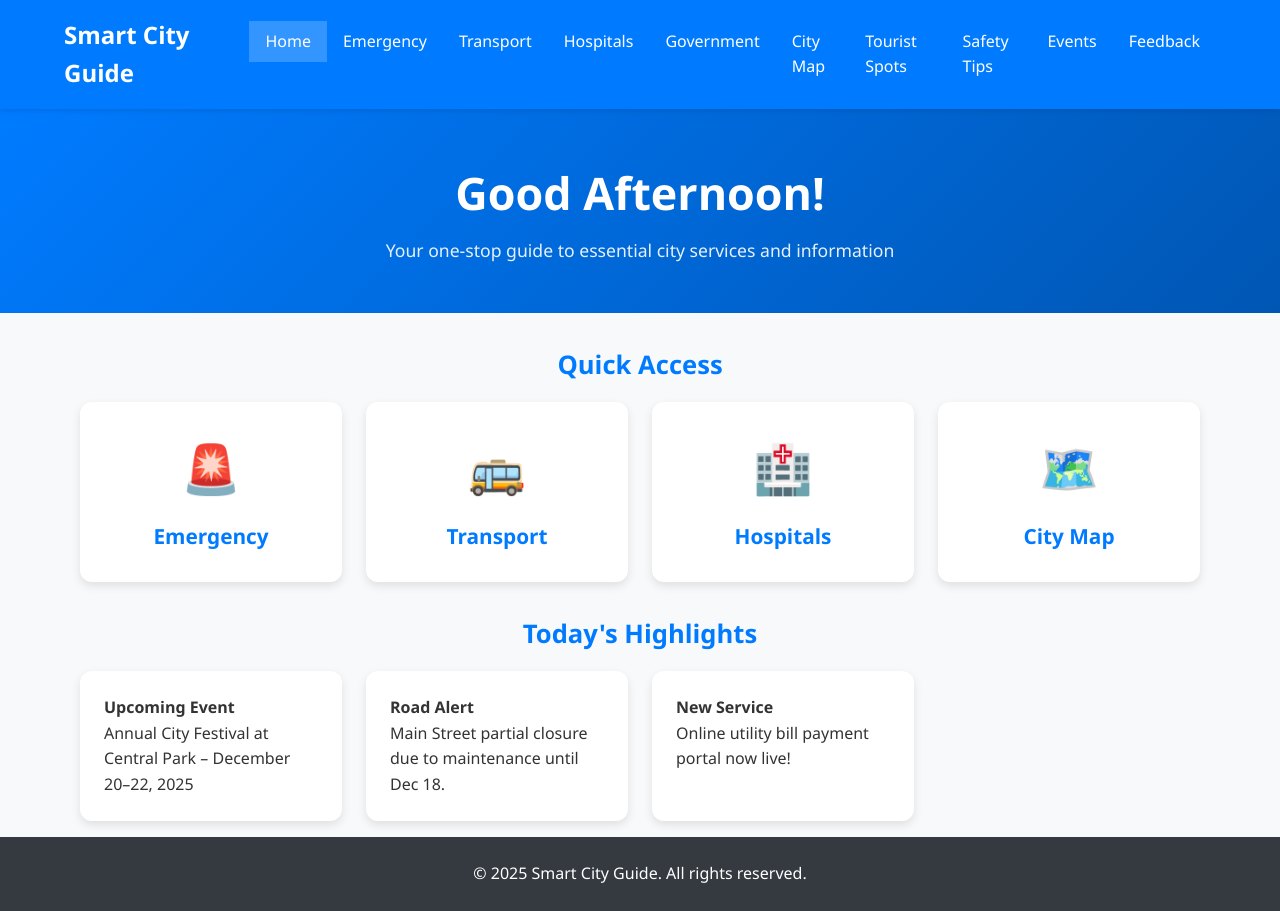
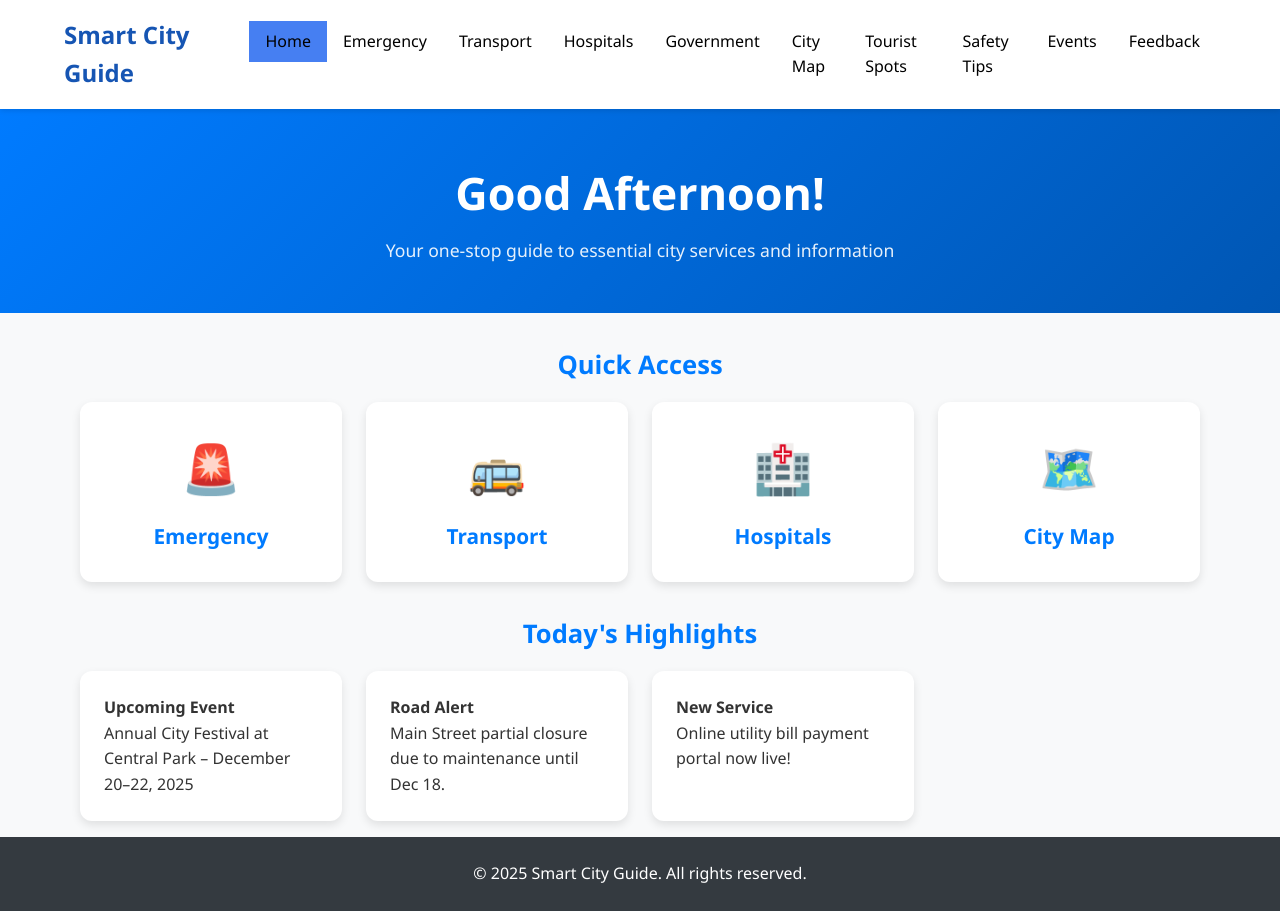
Before and after one commit to Roshan-504/Smart-City, a plain HTML site: page index.html in a window 1280 px wide. Drawn offline with Linux system fonts and the light colour scheme.

```diff
--- a/index.css
+++ b/index.css
@@ -24,8 +24,8 @@ body {
 }
 
 .header {
-    background-color: #007bff;
-    color: white;
+    background-color: white;
+    color: rgb(22, 85, 179);
     box-shadow: 0 2px 5px rgba(0, 0, 0, 0.1);
     position: sticky;
     top: 0;
@@ -59,7 +59,7 @@ body {
     display: block;
     height: 3px;
     width: 100%;
-    background: white;
+    background: black;
     border-radius: 3px;
     transition: all 0.3s;
 }
@@ -69,7 +69,7 @@ body {
     top: 100%;
     left: 0;
     right: 0;
-    background-color: #007bff;
+    background-color: #7caee4;
     max-height: 0;
     overflow: hidden;
     transition: max-height 0.4s ease;
@@ -87,14 +87,14 @@ body {
 .nav-link {
     display: block;
     padding: 0.8rem 1.5rem;
-    color: white;
+    color: black;
     text-decoration: none;
     font-size: 1.1rem;
 }
 
 .nav-link:hover,
 .nav-link.active {
-    background-color: rgba(255, 255, 255, 0.2);
+    background-color: rgba(24, 96, 239, 0.8);
 }
 
 .main-content {
```
Also changed, not shown: 1 other file.
